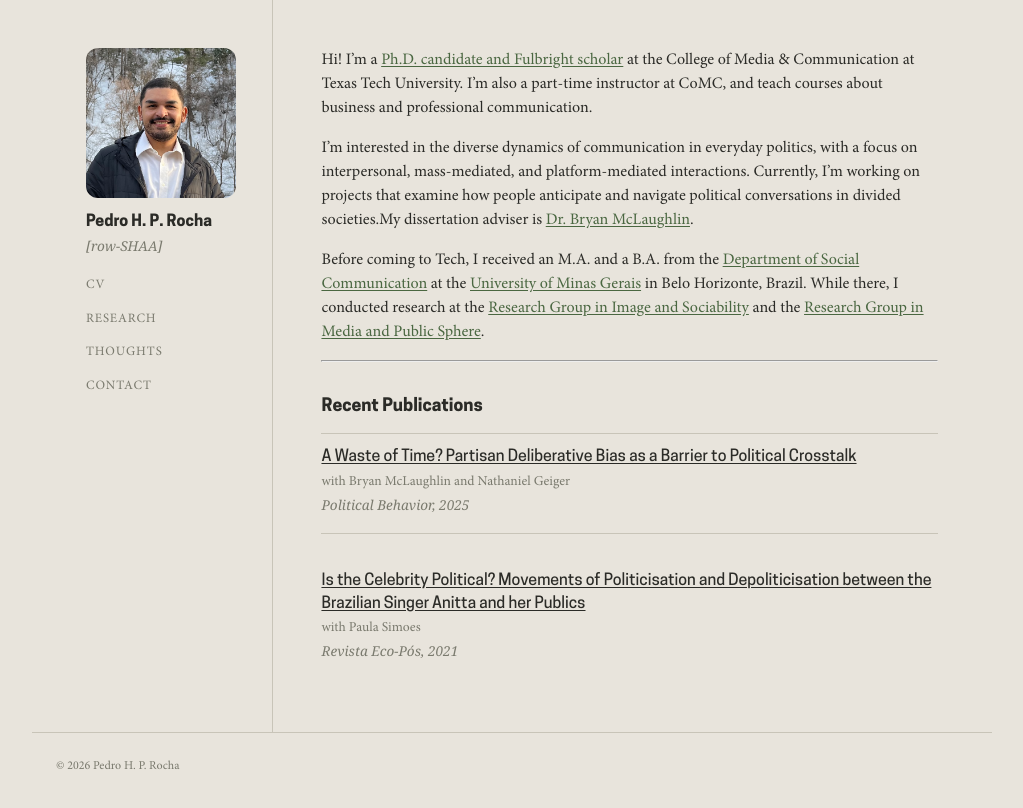
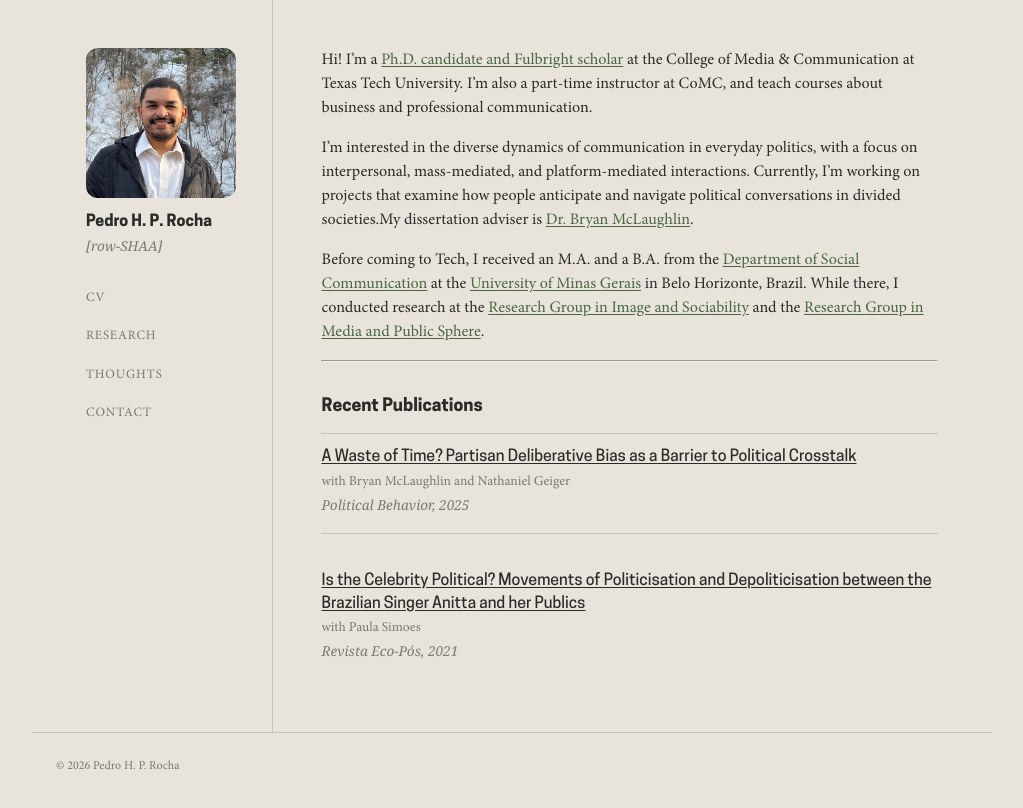
Before and after one commit to pedrohprocha/pedrohprocha.github.io, a Jekyll site: the page built from index.md, in a window 1280 px wide. Shown: the top 808 px of the page, without its empty margins (128-1151 px from the left). Built offline with Jekyll 4.4.1, drawn with Linux system fonts in a browser that asks for light colours; some web fonts are replaced.

Commit message:
sidebar spacing

```diff
--- a/assets/css/main.css
+++ b/assets/css/main.css
@@ -298,7 +298,7 @@ h3 {
     color: var(--muted);
     font-style: italic;
     margin-top: 0;
-    margin-bottom: 1.2rem;
+    margin-bottom: 2rem;
 }
 
 .headshot-sm {
@@ -328,8 +328,9 @@ h3 {
 .sidebar nav {
     display: flex;
     flex-direction: column;
-    gap: 0.9rem;
+    gap: 1.2rem;
 }
+
 .sidebar nav a {
     font-size: 0.8rem;
     text-transform: uppercase;
```
